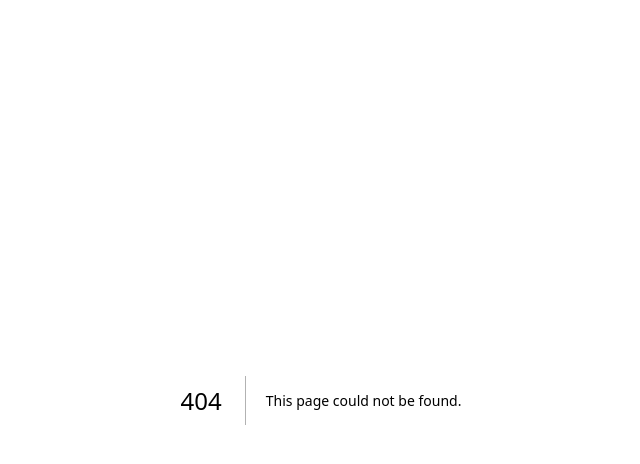
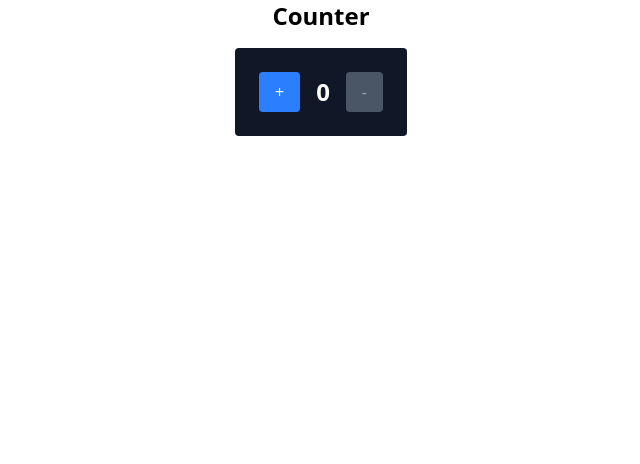
Before and after one commit to jrwall94/cprg306-assignments, a Next.js app: page /week-4 in a window 1280 px wide. Before the commit this address had no page. Shown: the top 464 px of the page, without its empty margins (319-959 px from the left). Built offline with nearby package versions, Linux system fonts and the light colour scheme.

Commit message:
Week 4 assignment done

```diff
--- a/app/page.js
+++ b/app/page.js
@@ -7,6 +7,7 @@ export default function Home() {
       <h1 className="title">CPRG 306: Web Development 2 - Assignments</h1>
       <Assignment week={2} />
       <Assignment week={3} />
+      <Assignment week={4} />
     </main>
   );
 }
--- /dev/null
+++ b/app/week-4/new-item.js
@@ -0,0 +1,39 @@
+import { useState } from "react";
+export default function Counter() {
+    let [quantity, setQuantity] = useState(0);
+    const MIN = 0;
+    const MAX = 20;
+
+
+    const increment = () => {
+        if (quantity < MAX) {
+            setQuantity(quantity + 1);
+        }
+    }
+    const decrement = () => {
+        if (quantity > MIN) {
+            setQuantity(quantity - 1);
+        }
+    };
+
+    return (
+        <div className="flex flex-row items-center justify-center gap-4 bg-gray-900 text-white p-6 rounded">
+
+            <button
+                onClick={increment}
+                disabled={quantity === MAX}
+                className="bg-blue-500 text-white px-4 py-2 rounded enabled:hover:bg-blue-600 disabled:bg-gray-600 disabled:text-gray-400 disabled:cursor-not-allowed"
+            >
+                +
+            </button>
+            <h2 className="text-2xl font-bold">{quantity}</h2>
+            <button
+                onClick={decrement}
+                disabled={quantity === MIN}
+                className="bg-red-500 text-white px-4 py-2 rounded enabled:hover:bg-red-600 disabled:bg-gray-600 disabled:text-gray-400 disabled:cursor-not-allowed"
+            >
+                -
+            </button>
+        </div>
+    );
+}
--- /dev/null
+++ b/app/week-4/page.js
@@ -0,0 +1,11 @@
+"use client";
+import Counter from "./new-item";
+
+export default function NewItem() {
+    return (
+        <div className="flex flex-col items-center justify-center gap-4">
+            <h1 className="text-2xl font-bold">Counter</h1>
+            <Counter />
+        </div>
+    );
+}
```
